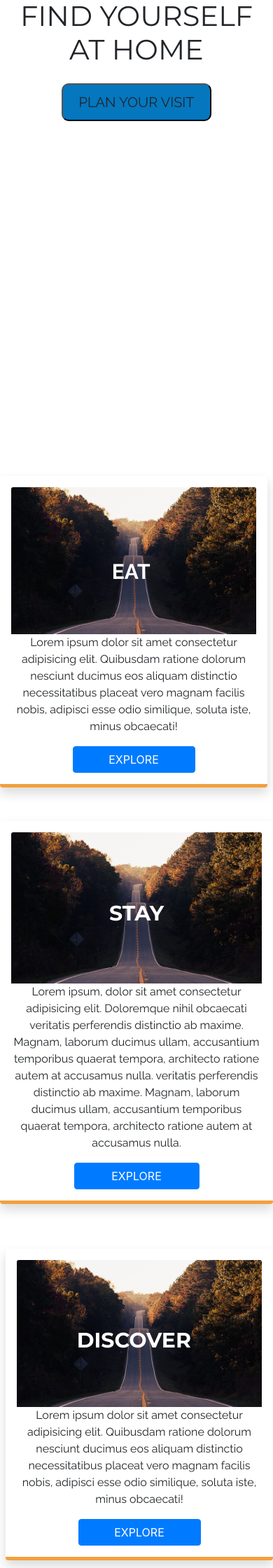
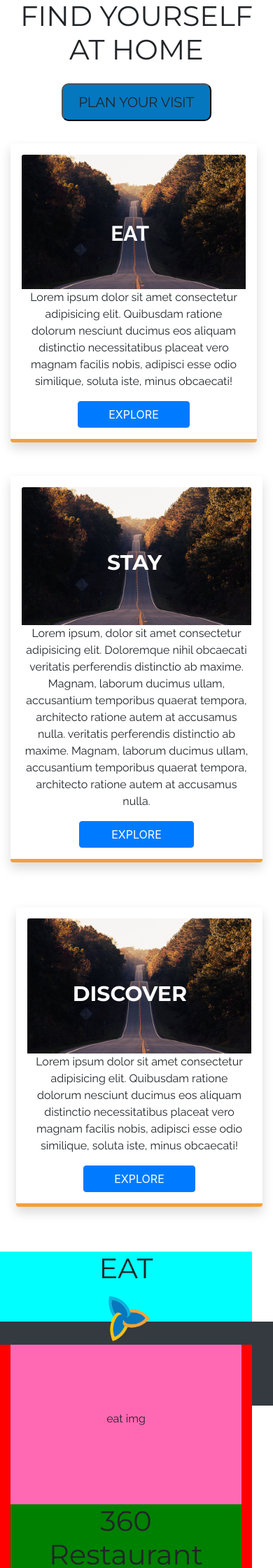
Before and after one commit to syrrelCabiling/Cabiling_Fainer_Keery_Soberano_Topping_OntarioSummer, a PHP site: page / in a window 390 px wide. Shown: the part 196-2436 px from the top of the page at 70% size. Run offline with PHP 8.4, Linux system fonts and the light colour scheme; some libraries are stand-ins or nearby versions.

Commit message:
noah push

```diff
--- a/css/main.css
+++ b/css/main.css
@@ -112,4 +112,30 @@
 button {
   color: white !important; }
 
+.center-me {
+  display: flex;
+  justify-content: center;
+  align-items: center; }
+
+.center-me-1 {
+  display: flex;
+  justify-content: center;
+  align-items: flex-start; }
+
+.eat-container {
+  display: flex;
+  flex-wrap: wrap; }
+
+.eat-card {
+  width: 50%;
+  background-color: green; }
+
+.eat-img {
+  width: 50%;
+  display: flex;
+  background-color: hotpink; }
+
+.center-me-2 img {
+  width: 40%; }
+
 /*# sourceMappingURL=main.css.map */
--- a/index.html
+++ b/index.html
@@ -11,7 +11,11 @@
     <title>Ontario Summer</title>
 </head>
 <body class="text-center" data-gr-c-s-loaded="true" cz-shortcut-listen="true" data-spy="scroll" data-target="#mainNav">
+
+
   <main id="app">
+
+
     <div class="jumbotron-fluid splash-bg" id="home">
         <video autoplay muted loop>
             <source src="/images/hackathon_ontario_video_v02.mp4" type="video/mp4">
@@ -53,46 +57,56 @@
               </div>
             </div>
           </nav>
+
+      </header>
     </div>
-      </header>
+
+    <router-view></router-view>
 
 
-    <router-view></router-view>
-</main>
-      <!-- THREE CARDS -->
-      <div class="cards">
-            <div class="row no-gutters my-3">
-                <div class="col-md-4 col-sm-12 pr-2">
-                    <div class="list-group text-center my-3 shadow p-3 mb-5 bg-white rounded">
-                        <img src="./images/bg.jpg" alt="card bg" width="400" class="card-img-top img-fluid">
-                        <p class="eat-cap mx-auto">EAT</p>
-                        <p class="card-desc">Lorem ipsum dolor sit amet consectetur adipisicing elit. Quibusdam ratione dolorum nesciunt ducimus eos aliquam distinctio necessitatibus placeat vero magnam facilis nobis, adipisci esse odio similique, soluta iste, minus obcaecati! </p>
-                        <button class="btn btn-primary text-truncate w-50 mx-auto">EXPLORE</button>
-                    </div>
-                </div>
-                <div class="col-lg-4 col-md-4 col-sm-12">
-                    <div class="list-group text-center bg-alt shadow p-3 mb-5 bg-white rounded">
-                        <h4 class="stay-cap mx-auto">STAY</h4>
-                        <img src="./images/bg.jpg" alt="card bg" width="400" class="card-img-top img-fluid">
-                        <p class="card-desc">Lorem ipsum, dolor sit amet consectetur adipisicing elit. Doloremque nihil obcaecati veritatis perferendis distinctio ab maxime. Magnam, laborum ducimus ullam, accusantium temporibus quaerat tempora, architecto ratione autem at accusamus nulla. veritatis perferendis distinctio ab maxime. Magnam, laborum ducimus ullam, accusantium temporibus quaerat tempora, architecto ratione autem at accusamus nulla.</p>
-                        <div class="bg-inverse">
-                            <button class="btn btn-primary text-truncate w-50 mx-auto">EXPLORE</button>
-                        </div>
-                    </div>
-                </div>
-                <div class="col-lg-4 col-md-4 col-sm-12 pl-2">
-                    <div class="list-group text-center my-3 shadow p-3 mb-5 bg-white rounded">
-                        <h4 class="dis-cap text-center">DISCOVER</h4>
-                        <img src="./images/bg.jpg" alt="card bg" width="400" class="card-img-top img-fluid">
-                        <p class="card-desc">Lorem ipsum dolor sit amet consectetur adipisicing elit. Quibusdam ratione dolorum nesciunt ducimus eos aliquam distinctio necessitatibus placeat vero magnam facilis nobis, adipisci esse odio similique, soluta iste, minus obcaecati!</p>
-                        <div class="bg-inverse">
-                            <button class="btn btn-primary text-truncate w-50 mx-auto">EXPLORE</button>
-                        </div>
-                    </div>
-                </div>
-            </div>
+    <div class="container">
+    <div class="row" style="background-color: aqua; width: 100%; height: 100px;">
+
+      <div class="col-lg-4 center-me-2">
+          <h1>EAT</h1>
+          <img src="images/Logos/LOGO-FINAL-05.png" alt="logo">
+
       </div>
 
+      <div class="col-lg-8 eat-container"   style="background-color: red; width: 100%; height: 600px;">
+
+
+
+        <div class="eat-img  col-lg-6 center-me">
+          <p>eat img</p>
+        </div>
+
+
+        <div class="eat-card col-lg-6">
+
+          <h1>360 Restaurant</h1>
+
+          <p>featured pick</p>
+
+          <div class="center-me">
+            <p>location</p>
+            <p>$$$</p>
+            <p>stars</p>
+          </div>
+
+        </div>
+
+
+      </div>
+
+
+    </div>
+
+    </div>
+
+
+
+    </div>
 
           <!-- FOOTER -->
     <footer class="py-5 bg-dark">
@@ -101,7 +115,12 @@
       </div>
       <!-- /.container -->
     </footer>
-    </div>
+</main>
+
+
+
+
+
 
 
     <script src="js/main.js" type="module"></script>
--- a/js/modules/SplashPage.js
+++ b/js/modules/SplashPage.js
@@ -9,6 +9,42 @@
             </div>
 
 
+
+
+
+            <!-- THREE CARDS -->
+            <div class="cards">
+                  <div class="row no-gutters my-3">
+                      <div class="col-md-4 col-sm-12 pr-2">
+                          <div class="list-group text-center my-3 shadow p-3 mb-5 bg-white rounded">
+                              <img src="./images/bg.jpg" alt="card bg" width="400" class="card-img-top img-fluid">
+                              <p class="eat-cap mx-auto">EAT</p>
+                              <p class="card-desc">Lorem ipsum dolor sit amet consectetur adipisicing elit. Quibusdam ratione dolorum nesciunt ducimus eos aliquam distinctio necessitatibus placeat vero magnam facilis nobis, adipisci esse odio similique, soluta iste, minus obcaecati! </p>
+                              <button class="btn btn-primary text-truncate w-50 mx-auto">EXPLORE</button>
+                          </div>
+                      </div>
+                      <div class="col-lg-4 col-md-4 col-sm-12">
+                          <div class="list-group text-center bg-alt shadow p-3 mb-5 bg-white rounded">
+                              <h4 class="stay-cap mx-auto">STAY</h4>
+                              <img src="./images/bg.jpg" alt="card bg" width="400" class="card-img-top img-fluid">
+                              <p class="card-desc">Lorem ipsum, dolor sit amet consectetur adipisicing elit. Doloremque nihil obcaecati veritatis perferendis distinctio ab maxime. Magnam, laborum ducimus ullam, accusantium temporibus quaerat tempora, architecto ratione autem at accusamus nulla. veritatis perferendis distinctio ab maxime. Magnam, laborum ducimus ullam, accusantium temporibus quaerat tempora, architecto ratione autem at accusamus nulla.</p>
+                              <div class="bg-inverse">
+                                  <button class="btn btn-primary text-truncate w-50 mx-auto">EXPLORE</button>
+                              </div>
+                          </div>
+                      </div>
+                      <div class="col-lg-4 col-md-4 col-sm-12 pl-2">
+                          <div class="list-group text-center my-3 shadow p-3 mb-5 bg-white rounded">
+                              <h4 class="dis-cap text-center">DISCOVER</h4>
+                              <img src="./images/bg.jpg" alt="card bg" width="400" class="card-img-top img-fluid">
+                              <p class="card-desc">Lorem ipsum dolor sit amet consectetur adipisicing elit. Quibusdam ratione dolorum nesciunt ducimus eos aliquam distinctio necessitatibus placeat vero magnam facilis nobis, adipisci esse odio similique, soluta iste, minus obcaecati!</p>
+                              <div class="bg-inverse">
+                                  <button class="btn btn-primary text-truncate w-50 mx-auto">EXPLORE</button>
+                              </div>
+                          </div>
+                      </div>
+                  </div>
+              </div>
 
         </section>
 
--- a/package.json
+++ b/package.json
@@ -21,5 +21,7 @@
     "gulp": "^4.0.2",
     "gulp-sass": "^4.0.2"
   },
-  "dependencies": {}
+  "dependencies": {
+    "sass": "^1.25.0"
+  }
 }
--- a/sass/main.scss
+++ b/sass/main.scss
@@ -64,3 +64,42 @@
 button{
     color: white !important;
 }
+
+.center-me {
+    display: flex;
+    justify-content: center;
+    align-items: center;
+}
+
+.center-me-1 {
+    display: flex;
+    justify-content: center;
+    align-items: flex-start;
+}
+
+.eat-container{
+    display: flex;
+    flex-wrap: wrap;
+}
+
+.eat-card{
+    // display: flex;
+    // flex-wrap: wrap;
+    width: 50%;
+    background-color: green;
+
+}
+
+.eat-img{
+    width: 50%;
+    display: flex;
+    background-color: hotpink;
+
+
+}
+
+.center-me-2{
+    img{
+        width:40%
+    }
+}
```
Also changed, not shown: package-lock.json, 1 other file. Lines whose indentation alone changed are shown as unchanged.
